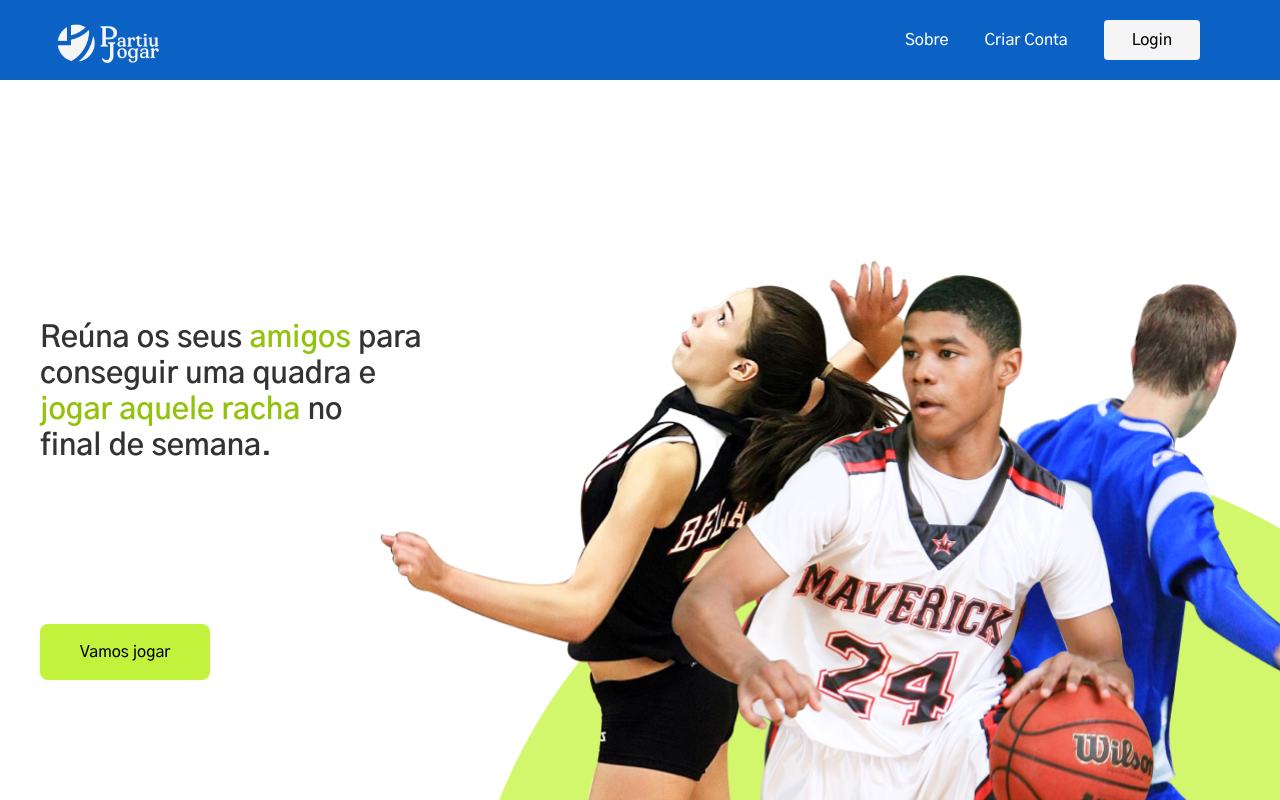
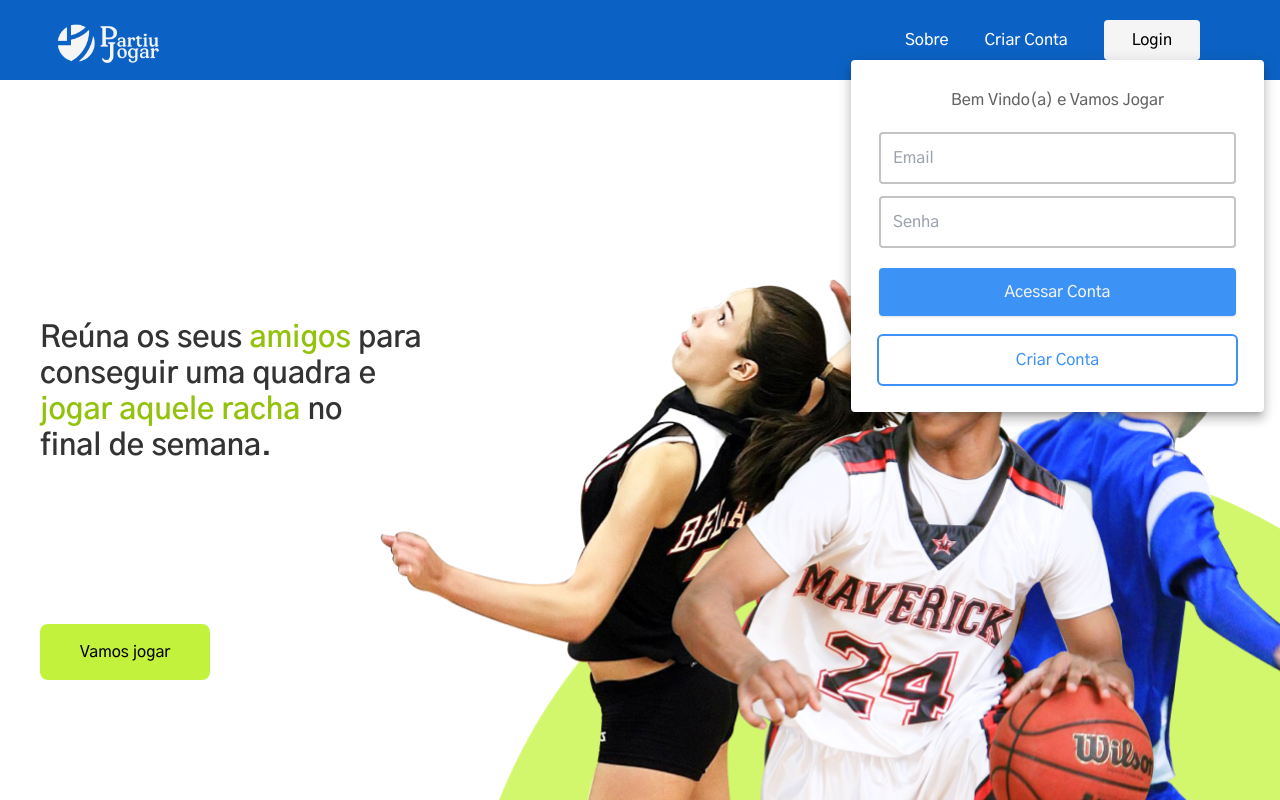
Before and after one commit to GuiMXM/Partiu-Jogar-Front-V-1, a Next.js app in the folder web/: page / in a window 1280 px wide. Both pictures are taken after a click on the button "Login". Shown: the top 800 px of the page. Built offline with nearby package versions, Linux system fonts and the light colour scheme.

Commit message:
Componentização e criação do PopOver #2

```diff
--- a/web/package.json
+++ b/web/package.json
@@ -8,6 +8,9 @@
     "start": "next start"
   },
   "dependencies": {
+    "@emotion/react": "^11.10.4",
+    "@emotion/styled": "^11.10.4",
+    "@mui/material": "^5.10.8",
     "next": "latest",
     "react": "18.1.0",
     "react-dom": "18.1.0"
--- /dev/null
+++ b/web/src/components/Buttons/ElevatedButton.tsx
@@ -0,0 +1,14 @@
+import React from "react"
+
+interface PropsButton extends React.DetailedHTMLProps<React.ButtonHTMLAttributes<HTMLButtonElement>, HTMLButtonElement>
+{
+    children?: React.ReactNode
+}
+
+export default function ElevatedButton(props: PropsButton){
+    return(
+        <button className="px-10 w-[100%] py-3  shadow rounded bg-[#3D93F5] text-[#F5F5F5] font-[500] transition-colors hover:bg-[#3684dc]  active:bg-[#3684dc] " {...props}>
+            {props.children}
+        </button>
+    )
+}
--- /dev/null
+++ b/web/src/components/Buttons/OutlinedButton.tsx
@@ -0,0 +1,14 @@
+import React from "react"
+
+interface PropsButton extends React.DetailedHTMLProps<React.ButtonHTMLAttributes<HTMLButtonElement>, HTMLButtonElement>
+{
+    children?: React.ReactNode
+}
+
+export default function OutlinedButton(props: PropsButton){
+    return(
+        <button className="px-10 w-[100%] py-3 outline outline-2 shadow rounded bg-transparent text-[#3D93F5] font-[500] " {...props}>
+            {props.children}
+        </button>
+    )
+}
--- /dev/null
+++ b/web/src/components/Inputs/InputType1.tsx
@@ -0,0 +1,17 @@
+import { DetailedHTMLProps, InputHTMLAttributes } from "react";
+
+interface InputProps extends DetailedHTMLProps<InputHTMLAttributes<HTMLInputElement>, HTMLInputElement>{
+    isPassword?: boolean | null
+}
+
+export default function InputType1(props : InputProps){
+    return(
+        <input  className="
+            p-3
+            rounded
+            border-[#C4C4C4]
+            border-2
+            placeholder:font-[500]
+        " {...props}/>
+    )
+}
--- a/web/src/components/Nav.tsx
+++ b/web/src/components/Nav.tsx
@@ -1,23 +1,41 @@
 import Image from "next/image";
 import Link from "next/link";
+import ElevatedButton from "./Buttons/ElevatedButton";
+import OutlinedButton from "./Buttons/OutlinedButton";
+import InputType1 from "./Inputs/InputType1";
+import Popover from "./PopOver";
 
-export default function Nav(){
 
-    return(
-        <nav className="h-20 bg-[#0C62C4] flex justify-between pl-8">
+export default function Nav() {
+
+    return (
+        <nav className="h-20 bg-[#0C62C4] flex text-white justify-between pl-8">
             <Link href="/">
-            <Image height="45px" width="158px" src="/titulo2.png" alt="titulo" />
+                <Image height="45px" width="158px" src="/titulo2.png" alt="titulo" />
             </Link>
-            <ul className="flex h-20 items-center gap-9 mx-20 text-white font-sans font-[500] text-base list-none" >
-                <Link href="/sobre" className="cursor-pointer">
+            <ul className="flex h-20 items-center gap-9 mx-20  font-sans font-[500] text-base list-none" >
+                <Link href="/sobre" className="cursor-pointer ">
                     Sobre
                 </Link>
                 <Link href="#" className="cursor-pointer">
                     Criar Conta
                 </Link>
-                <button className="h-10 bg-[#F5F5F5] text-black px-7 py-2 rounded hover:bg-[#dcdcdc]" >
-                    Login
-                </button>
+                <Popover buttonName="Login" className="h-10 bg-[#F5F5F5] text-black px-7 py-2 rounded hover:bg-[#dcdcdc] ">
+                    <div className="flex flex-col items-center gap-5 p-7">
+                    <h6 className="text-[#636363] font-[500]">Bem Vindo(a) e Vamos Jogar</h6>
+                    <form className="flex flex-col gap-3">
+                        <InputType1 type="email" placeholder="Email" />
+                        <InputType1 type="password" placeholder="Senha" />
+                    </form>
+
+                    <ElevatedButton>
+                        Acessar Conta
+                    </ElevatedButton>
+                    <OutlinedButton>
+                        Criar Conta
+                    </OutlinedButton>
+                </div>
+                </Popover>
             </ul>
         </nav>
     )
--- /dev/null
+++ b/web/src/components/PopOver.tsx
@@ -0,0 +1,48 @@
+import Popover from "@mui/material/Popover";
+import { ButtonHTMLAttributes, DetailedHTMLProps, HTMLAttributes, ReactNode, useState } from "react";
+
+interface PopOverProps  extends DetailedHTMLProps<ButtonHTMLAttributes<HTMLButtonElement>, HTMLButtonElement>{
+    buttonName?: string | null
+    user?: string | null,
+    children?: ReactNode,
+}
+
+export default function PopOver({buttonName ,children, className}: PopOverProps) {
+    const [anchorEl, setAnchorEl] = useState<HTMLButtonElement | null>(null);
+
+    const handleClick = (event: React.MouseEvent<HTMLButtonElement>) => {
+        setAnchorEl(event.currentTarget);
+    };
+
+    const handleClose = () => {
+        setAnchorEl(null);
+    };
+
+    const open = Boolean(anchorEl);
+    const id = open ? 'simple-popover' : undefined;
+
+
+    return (
+        <>
+            <button className={className}//""
+                aria-describedby={id} onClick={handleClick}
+                onMouseEnter = {handleClick}
+            >
+                {buttonName}
+            </button>
+            <Popover
+
+                id={id}
+                open={open}
+                anchorEl={anchorEl}
+                onClose={handleClose}
+                anchorOrigin={{
+                    vertical: 'bottom',
+                    horizontal: 'left',
+                }}
+            >
+                {children}
+            </Popover>
+        </>
+    );
+}
--- a/web/src/components/TextXL.tsx
+++ b/web/src/components/TextXL.tsx
@@ -1,12 +1,12 @@
-import { HtmlHTMLAttributes, ReactNode } from "react"
+import { DetailedHTMLProps, HTMLAttributes, ReactNode } from "react"
 
-interface TextProps extends HtmlHTMLAttributes<TextProps> {
+interface TextProps extends DetailedHTMLProps<HTMLAttributes<HTMLHeadingElement>, HTMLHeadingElement> {
     title?: string
     children?: ReactNode;
 }
 
-export default function TextXL({ title, children }: TextProps) {
+export default function TextXL(props: TextProps) {
 
     return (
-        <h1 className="font-[600] text-xl text-[#333333] md:text-2xl lg:text-3xl xl:text-4xl">{title ? title: children}</h1>)
+        <h1 className="font-[600] text-xl text-[#333333] md:text-2xl lg:text-3xl xl:text-4xl">{props.title ? props.title : props.children}</h1>)
 }
--- a/web/tailwind.config.js
+++ b/web/tailwind.config.js
@@ -11,6 +11,7 @@ module.exports = {
       lg: '976px',
       xl: '1440px',
     },
+
     extend: {
       fontFamily: {
         sans:["Gothic A1", ...defaultTheme.fontFamily.sans]
```
Also changed, not shown: 2 other files (tests, documents, lock files or other folders).
